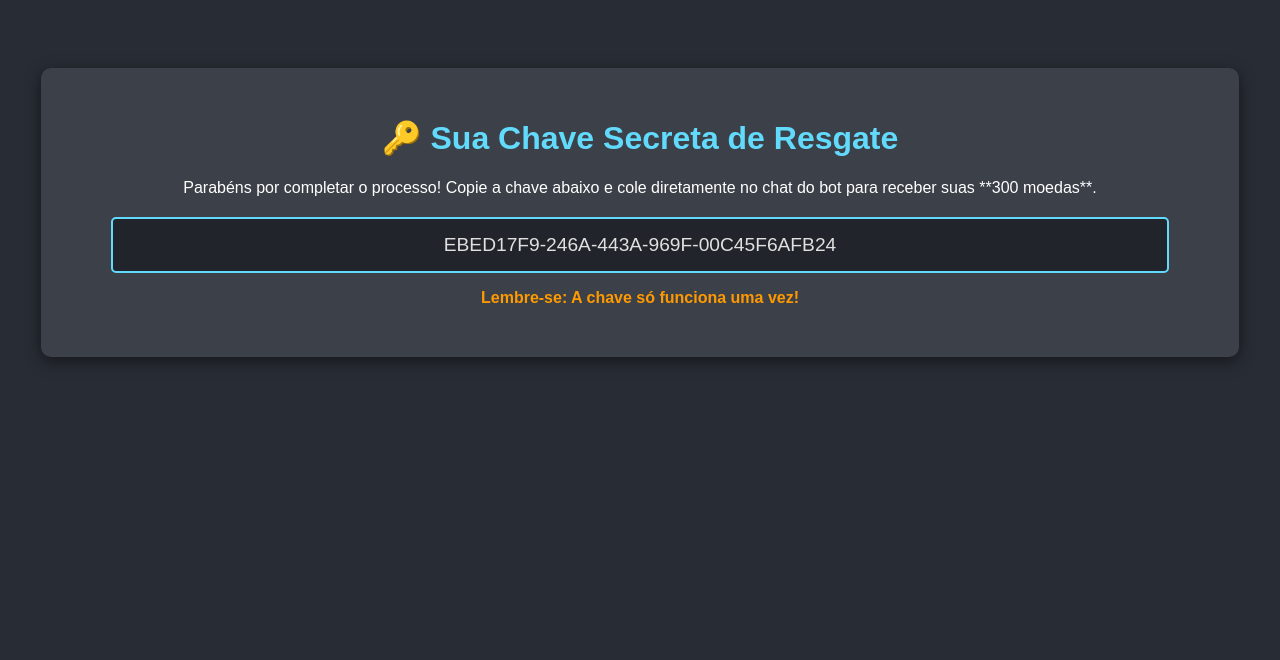
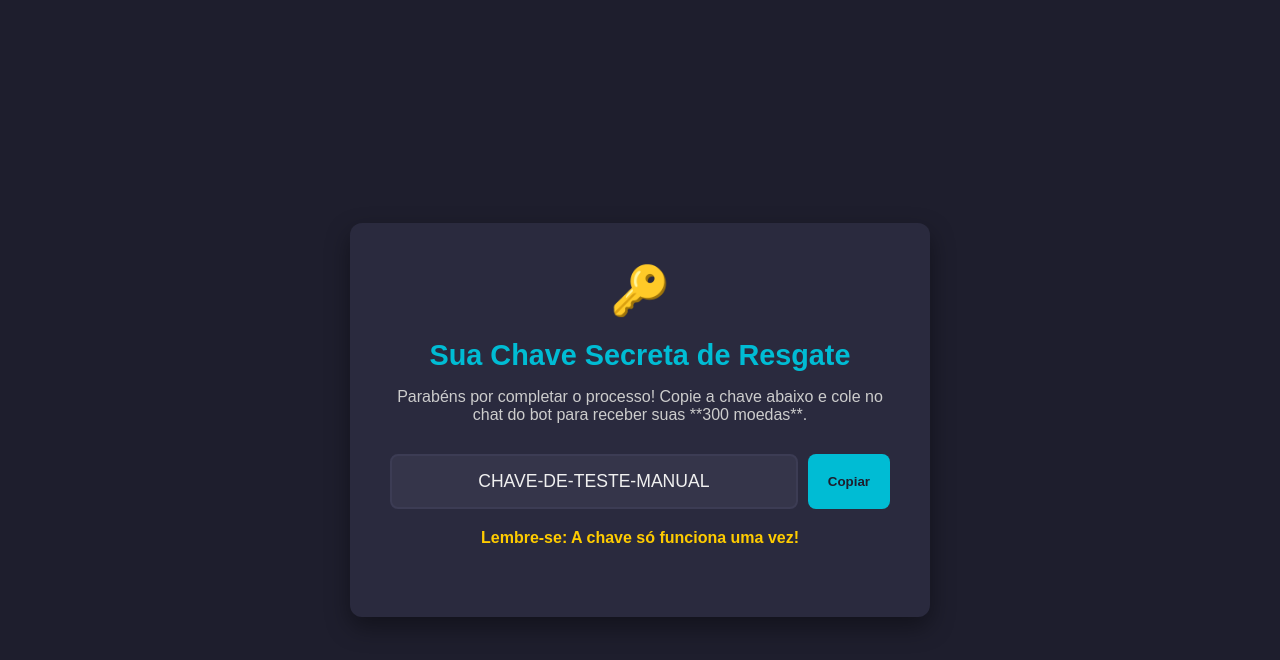
Before and after one commit to coderMistery/codermistery.github.io, a plain HTML site: page index.html in a window 1280 px wide. Drawn offline with Linux system fonts and the light colour scheme.

Commit message:
Update index.html

```diff
--- a/index.html
+++ b/index.html
@@ -6,58 +6,114 @@
     <title>Chave de Resgate - Sensi IA</title>
     <style>
         body {
-            text-align: center;
-            background: #282c34;
-            color: #fff;
-            font-family: Arial, sans-serif;
-            padding-top: 60px;
+            display: flex;
+            justify-content: center;
+            align-items: center;
+            min-height: 100vh;
+            background: #1e1e2d; /* Fundo Dark Mode mais escuro */
+            color: #ffffff;
+            font-family: 'Arial', sans-serif;
+            margin: 0;
+            padding: 20px;
         }
         .wrapper {
-            max-width: 90%;
-            margin: 0 auto;
-            background: #3c4049;
-            padding: 30px;
-            border-radius: 10px;
-            box-shadow: 0 4px 15px rgba(0, 0, 0, 0.5);
+            max-width: 500px;
+            width: 100%;
+            background: #2a2a3e; /* Container mais claro */
+            padding: 40px;
+            border-radius: 12px;
+            box-shadow: 0 10px 25px rgba(0, 0, 0, 0.4);
+            text-align: center;
         }
         h1 {
-            color: #61dafb;
+            color: #00bcd4; /* Azul ciano vibrante */
+            font-size: 1.8em;
+            margin-bottom: 10px;
+        }
+        .emoji {
+            font-size: 3em;
+            display: block;
+            margin-bottom: 20px;
         }
         p {
+            margin-bottom: 30px;
+            color: #cccccc;
+        }
+        .key-area {
+            display: flex;
+            gap: 10px;
             margin-bottom: 20px;
         }
         #apikey {
-            background-color: #21252b;
-            border: 2px solid #61dafb;
-            color: #e0e0e0;
+            flex-grow: 1;
             padding: 15px;
-            border-radius: 5px;
-            font-size: 1.2em;
+            border: 2px solid #3c3c54;
+            border-radius: 8px;
+            background-color: #35354a;
+            color: #f0f0f0;
+            font-size: 1.1em;
             text-align: center;
-            width: 90%;
+            user-select: all; /* Permite fácil seleção em mobile */
+        }
+        #copyButton {
+            padding: 15px 20px;
+            background-color: #00bcd4;
+            color: #1e1e2d;
+            border: none;
+            border-radius: 8px;
             cursor: pointer;
+            font-weight: bold;
+            transition: background-color 0.3s, transform 0.1s;
+        }
+        #copyButton:hover {
+            background-color: #0097a7;
+        }
+        #copyButton:active {
+            transform: scale(0.98);
         }
         .alert {
-            color: #ff9900;
+            color: #ffcc00;
             font-weight: bold;
+            margin-top: 15px;
         }
     </style>
 </head>
 <body>
     <div class="wrapper">
-        <h1>🔑 Sua Chave Secreta de Resgate</h1>
-        <p>Parabéns por completar o processo! Copie a chave abaixo e cole diretamente no chat do bot para receber suas **300 moedas**.</p>
+        <span class="emoji">🔑</span>
+        <h1>Sua Chave Secreta de Resgate</h1>
+        <p>Parabéns por completar o processo! Copie a chave abaixo e cole no chat do bot para receber suas **300 moedas**.</p>
 
-        <input
-            class="form-control"
-            id="apikey"
-            type="text"
-            value="EBED17F9-246A-443A-969F-00C45F6AFB24"
-            readonly
-            onclick="this.select(); document.execCommand('copy'); alert('Chave copiada com sucesso!');"
-        />
+        <div class="key-area">
+            <input
+                type="text"
+                id="apikey"
+                value="CHAVE-DE-TESTE-MANUAL"
+                readonly
+            />
+            <button id="copyButton">Copiar</button>
+        </div>
 
         <p class="alert">Lembre-se: A chave só funciona uma vez!</p>
     </div>
+
+    <script>
+        document.getElementById('copyButton').addEventListener('click', function() {
+            var keyInput = document.getElementById('apikey');
+
+            // Seleciona o texto no input
+            keyInput.select();
+            keyInput.setSelectionRange(0, 99999); // Para mobile
+
+            // Copia o texto para a área de transferência
+            document.execCommand('copy');
+
+            // Feedback visual
+            this.textContent = 'Copiado! ✅';
+            setTimeout(() => {
+                this.textContent = 'Copiar';
+            }, 2000);
+        });
+    </script>
 </body>
 </html>
```
